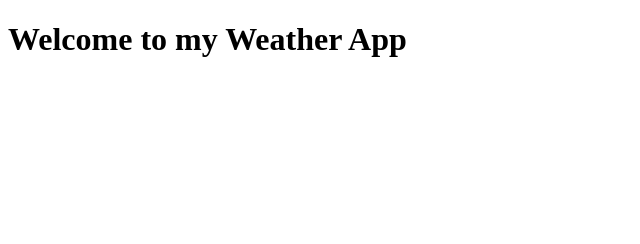
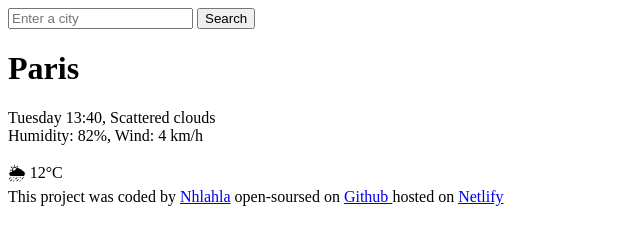
Before and after one commit to Nhla-hla/The-weather, a plain HTML site: page index.html in a window 1280 px wide. Shown: the whole page, without its empty margins (0-640 px from the left). Drawn offline with Linux system fonts and the light colour scheme.

Commit message:
Updated the index html content

```diff
--- a/index.html
+++ b/index.html
@@ -3,9 +3,31 @@
   <head>
     <meta charset="UTF-8" />
     <meta name="viewport" content="width=device-width, initial-scale=1.0" />
-    <title>Document</title>
+    <title>Weather app</title>
   </head>
   <body>
-    <h1>Welcome to my Weather App</h1>
+    <header>
+      <form>
+        <input type="search" name="city" placeholder="Enter a city" />
+        <input type="submit" value="Search" />
+      </form>
+    </header>
+    <main>
+      <div>
+        <h1>Paris</h1>
+        <p>
+          Tuesday 13:40, Scattered clouds
+          <br />
+          Humidity: 82%, Wind: 4 km/h
+        </p>
+      </div>
+      <div>🌦 12°C</div>
+    </main>
+    <footer>
+      This project was coded by
+      <a href="#" target="_blank">Nhlahla</a> open-soursed on
+      <a href="http://" target="_blank"> Github </a>hosted on
+      <a href="http://" target="_blank"> Netlify</a>
+    </footer>
   </body>
 </html>
```
